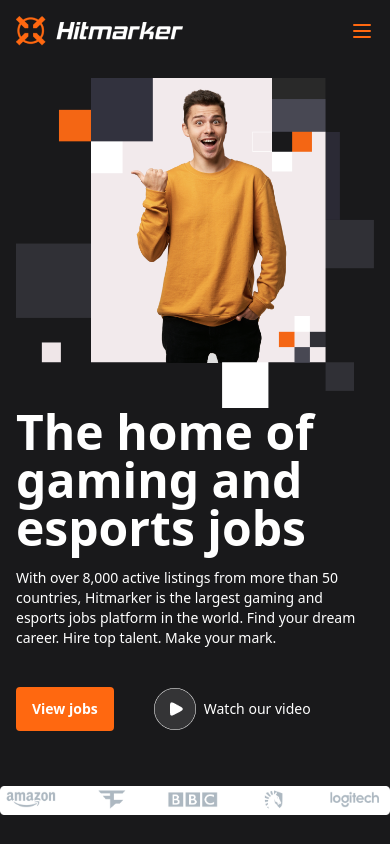
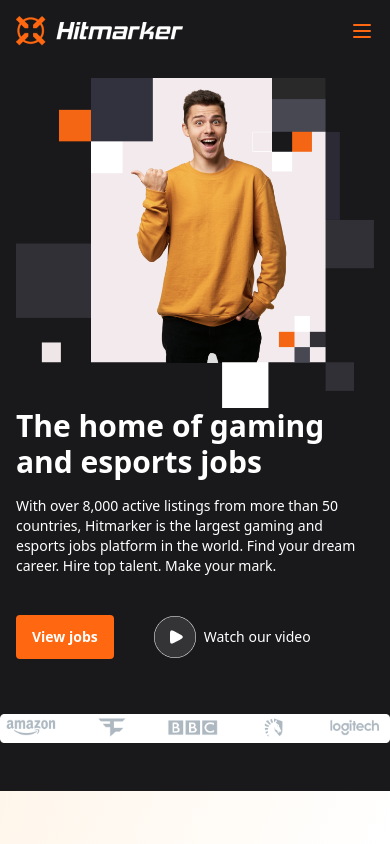
Before and after one commit to JoyBoi/hitmarker, a Vue app: page / in a window 390 px wide. Shown: the top 844 px of the page. Built offline with nearby package versions, Linux system fonts and the light colour scheme.

Commit message:
Minor Font size Changes.

```diff
--- a/src/components/Header.vue
+++ b/src/components/Header.vue
@@ -132,7 +132,7 @@
       "
     >
       <div>
-        <h1 class="text-5xl font-bold mb-4 text-textlight">
+        <h1 class="text-3xl md:text-5xl font-bold mb-4 text-textlight">
           The home of gaming and esports jobs
         </h1>
 
```
